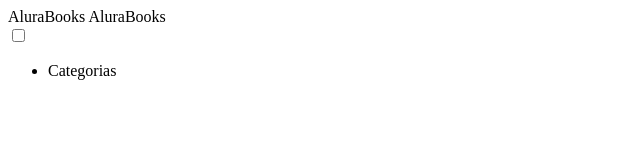
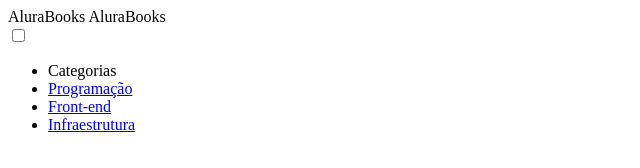
Before and after one commit to hottarru/mobilematheus, a plain HTML site: page index.html in a window 1280 px wide. Shown: the whole page, without its empty margins (0-640 px from the left). Drawn offline with Linux system fonts and the light colour scheme.

Commit message:
Update index.html

```diff
--- a/index.html
+++ b/index.html
@@ -21,4 +21,12 @@
                 </label>
                 <ul class="lista-menu">
                     <li class="lista-menu__titulo">Categorias</li>
-                    <li
+                    <li class="lista-menu__item">
+                        <a href="#" class="lista-menu__link">Programação</a>
+                    </li>
+                    <li class="lista-menu__item">
+                        <a href="#" class="lista-menu__link">Front-end</a>
+                    </li>
+                    <li class="lista-menu__item">
+                        <a href="#" class="lista-menu__link">Infraestrutura</a>
+                    </li>
```
